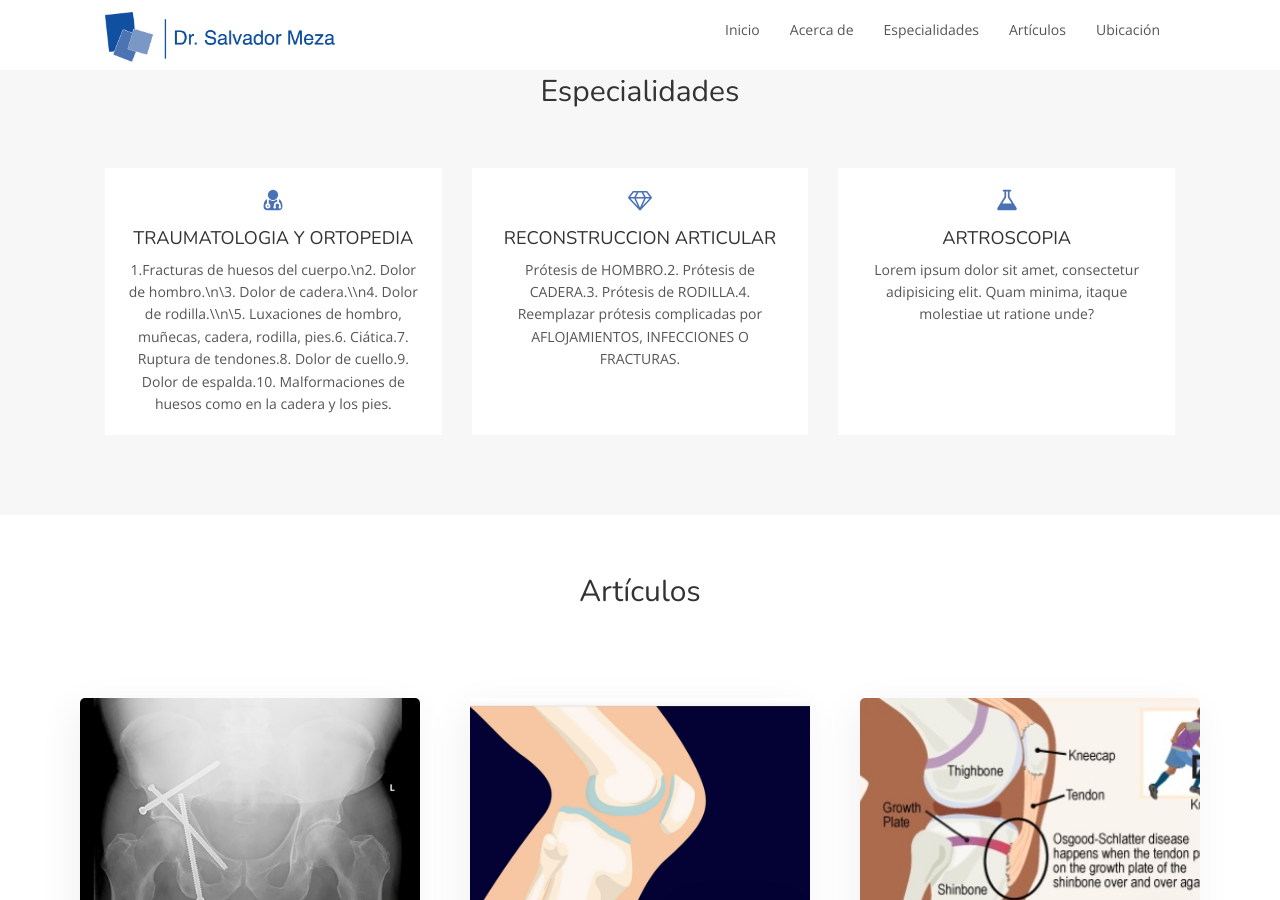
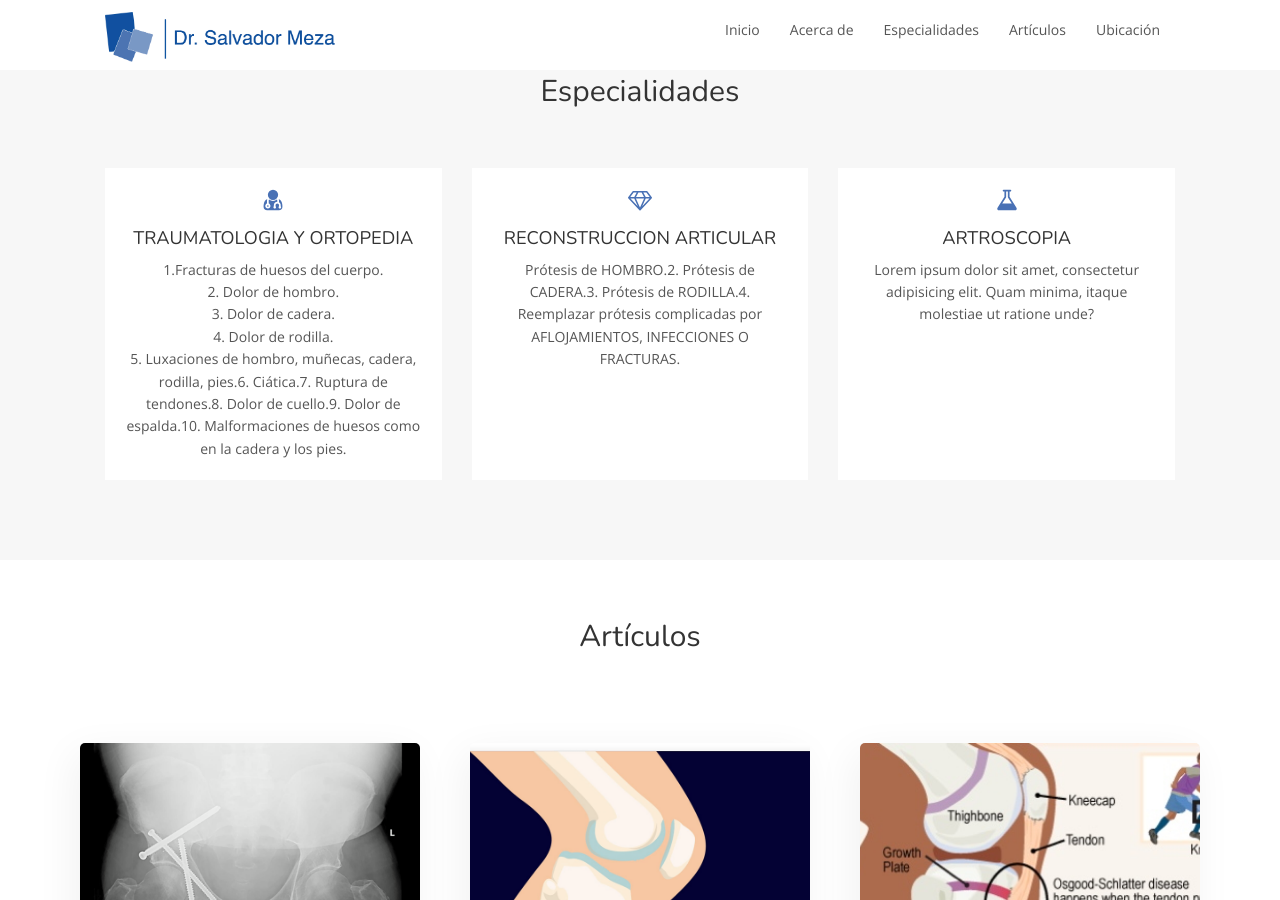
Before and after one commit to kecho05/dr, a Jekyll site: the page built from index.html, in a window 1280 px wide and 900 px high, scrolled down 2000 px. Built offline with Jekyll 4.4.1, drawn with Linux system fonts in a browser that asks for light colours; nearby versions of some CDN libraries.

Commit message:
Update treatments.yml

```diff
--- a/_data/treatments.yml
+++ b/_data/treatments.yml
@@ -1,6 +1,6 @@
 - icon: icon-user-md
   title: TRAUMATOLOGIA Y ORTOPEDIA
-  description: 1.Fracturas de huesos del cuerpo.\n2. Dolor de hombro.\n\3. Dolor de cadera.\\n4. Dolor de rodilla.\\n\5. Luxaciones de hombro, muñecas, cadera, rodilla, pies.6. Ciática.7. Ruptura de tendones.8. Dolor de cuello.9. Dolor de espalda.10. Malformaciones de huesos como en la cadera y los pies.
+  description: 1.Fracturas de huesos del cuerpo.</br>2. Dolor de hombro.</br>3. Dolor de cadera.</br>4. Dolor de rodilla.</br>5. Luxaciones de hombro, muñecas, cadera, rodilla, pies.6. Ciática.7. Ruptura de tendones.8. Dolor de cuello.9. Dolor de espalda.10. Malformaciones de huesos como en la cadera y los pies.
 
 - icon: icon-diamond
   title: RECONSTRUCCION ARTICULAR
```
